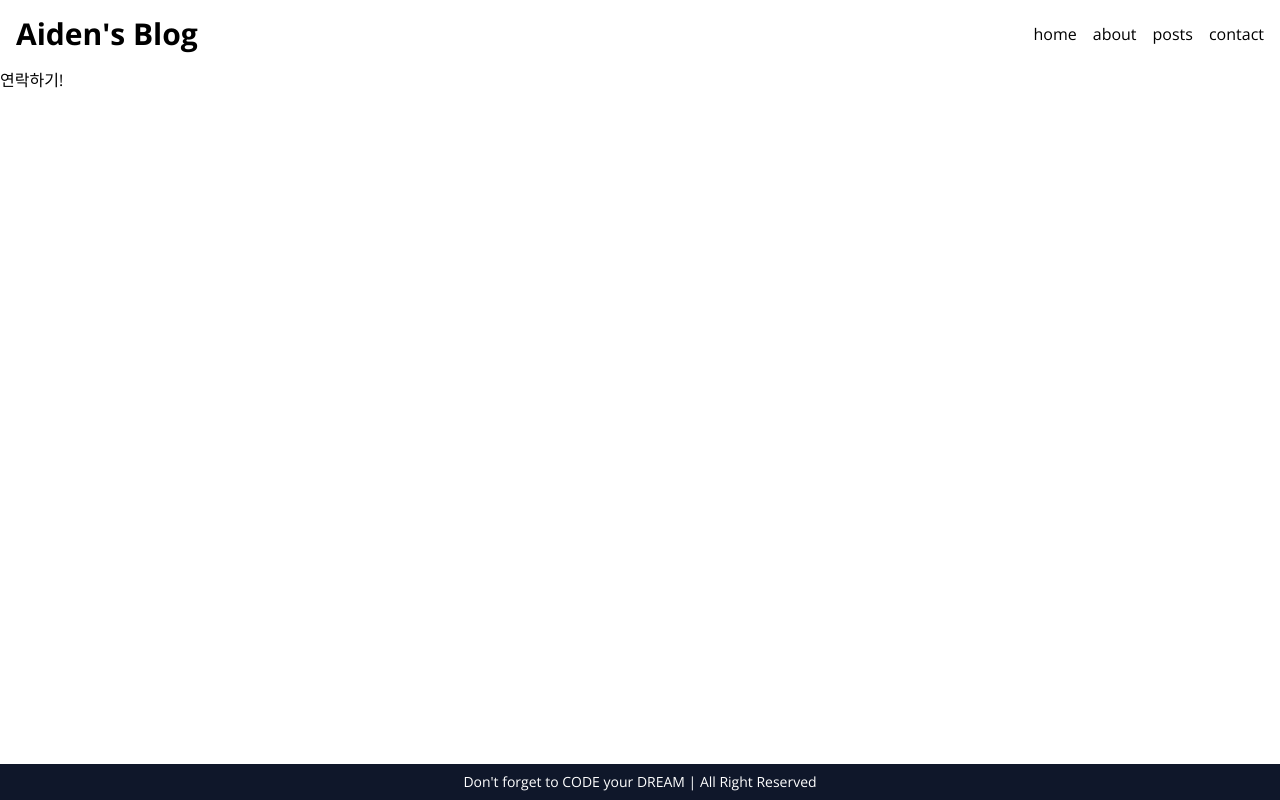
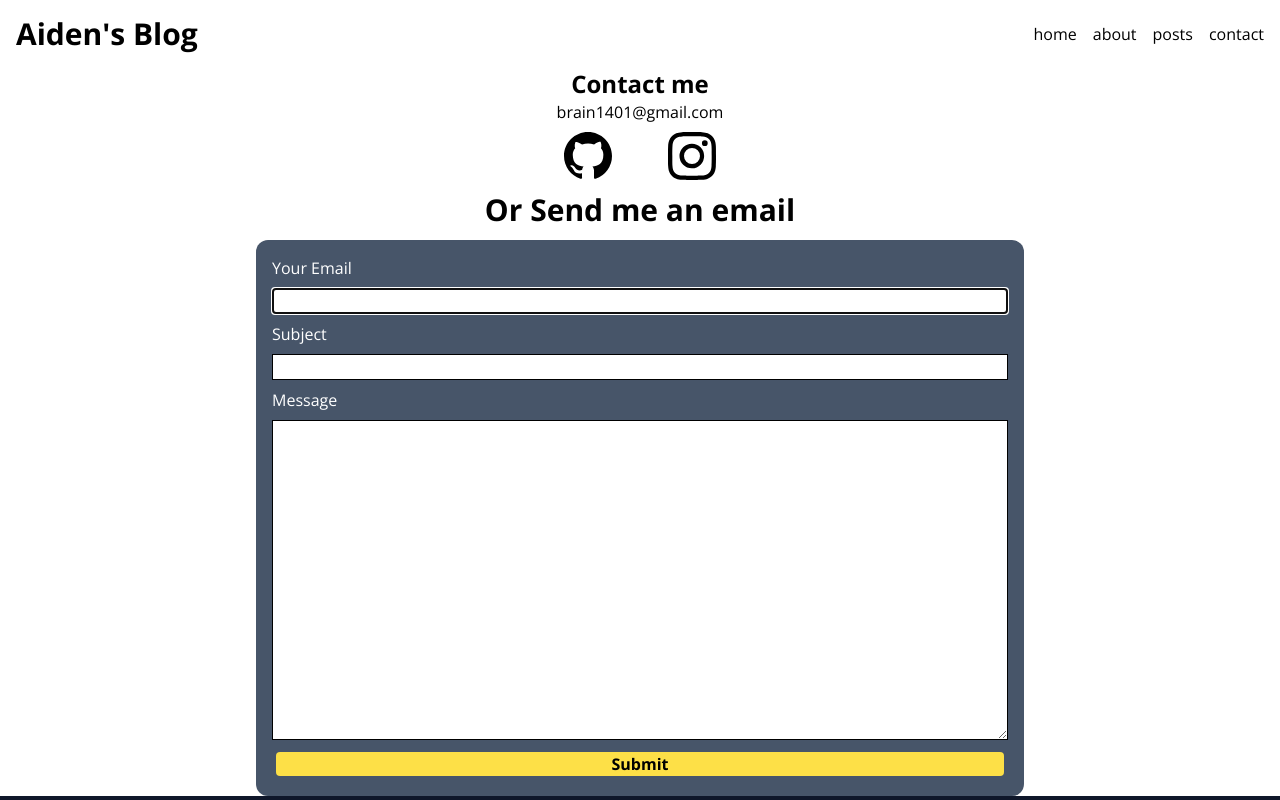
Before and after one commit to brain1401/test-my-blog-project, a Next.js app: page /contact in a window 1280 px wide. Built offline with nearby package versions, Linux system fonts and the light colour scheme.

Commit message:
Email 로직 구현

```diff
--- a/package.json
+++ b/package.json
@@ -10,6 +10,7 @@
   },
   "dependencies": {
     "@types/node": "20.2.5",
+    "@types/nodemailer": "^6.4.8",
     "@types/react": "18.2.7",
     "@types/react-dom": "18.2.4",
     "@types/react-syntax-highlighter": "^15.5.7",
@@ -17,6 +18,7 @@
     "eslint": "8.41.0",
     "eslint-config-next": "13.4.4",
     "next": "^13.4.4",
+    "nodemailer": "^6.9.3",
     "postcss": "8.4.24",
     "react": "18.2.0",
     "react-dom": "18.2.0",
@@ -27,7 +29,8 @@
     "remark-gfm": "^3.0.1",
     "sharp": "^0.32.1",
     "tailwindcss": "3.3.2",
-    "typescript": "5.0.4"
+    "typescript": "5.0.4",
+    "yup": "^1.2.0"
   },
   "devDependencies": {
     "@tailwindcss/typography": "^0.5.9",
--- /dev/null
+++ b/src/app/api/email/route.ts
@@ -0,0 +1,31 @@
+import { sendEmail } from "@/service/email";
+import * as yup from "yup";
+
+const bodySchema = yup.object().shape({
+  from: yup.string().email().required(),
+  subject: yup.string().required(),
+  message: yup.string().required(),
+});
+
+export async function POST(req: Request) {
+  if (!bodySchema.isValidSync(req.body)) {
+    return new Response(JSON.stringify({ message: "메일 전송에 실패함!" }), {
+      status: 400,
+    });
+  }
+  const { from, subject, message } = req.body;
+
+  return sendEmail(req.body)
+    .then(
+      () =>
+        new Response(JSON.stringify({ message: "메일을 성공적으로 보냈음" }), {
+          status: 200,
+        })
+    )
+    .catch((error) => {
+      console.error(error);
+      return new Response(JSON.stringify({ message: "메일 전송에 실패함!" }), {
+        status: 500,
+      });
+    });
+}
--- a/src/app/contact/page.tsx
+++ b/src/app/contact/page.tsx
@@ -1,5 +1,38 @@
+import EmailForm from "@/components/EmailForm";
+import { BsGithub, BsInstagram } from "react-icons/bs";
+
+const LINKS = [
+  { icon: <BsGithub />, url: "https://github.com/brain1401" },
+  { icon: <BsInstagram />, url: "https://www.instagram.com/h_t9euk/" },
+];
+
 export default function ContactPage() {
   return (
-    <p>연락하기!</p>
-  )
+    <article>
+      <section>
+        <h3 className="text-center text-2xl font-bold">Contact me</h3>
+        <p className="text-center">brain1401@gmail.com</p>
+        <ul className="my-2 flex justify-center gap-14">
+          {LINKS.map((item) => (
+            <a
+              key={item.url}
+              href={item.url}
+              target="_blank"
+              rel="noreferrer"
+              className="text-5xl hover:text-sky-400"
+            >
+              {item.icon}
+            </a>
+          ))}
+        </ul>
+      </section>
+
+      <h2 className="m-3 text-center text-3xl font-bold">
+        Or Send me an email
+      </h2>
+
+      {/* @ts-expect-error Async Server Component */}
+      <EmailForm />
+    </article>
+  );
 }
--- /dev/null
+++ b/src/components/Banner.tsx
@@ -0,0 +1,15 @@
+export type BannerData = {
+  message: string;
+  state: 'success' | 'error';
+}
+
+export default function Banner({banner: {message, state}}: {banner: BannerData}) {
+  const isSuccess = state === 'success';
+  const icon = isSuccess ? "✅" : "❌";
+
+  return (
+    <p className={`p-2 m-3 w-48 text-center mx-auto rounded-xl ${isSuccess ? 'bg-green-300' : 'bg-red-500'}`}>
+      {`${icon} ${message}`}
+    </p>
+  )
+}
--- /dev/null
+++ b/src/components/EmailForm.tsx
@@ -0,0 +1,112 @@
+"use client";
+import { useState, ChangeEvent, FormEvent } from "react";
+import Banner from "./Banner";
+import { BannerData } from "./Banner";
+import { sendContactEmail } from "@/service/sendEmail";
+
+const TITLE_STYLE = "text-white m-2";
+const INPUT_STYLE = `border border-black mx-2 `;
+
+type Data = {
+  from: "";
+  subject: "";
+  message: "";
+};
+
+export default async function EmailForm() {
+  const [banner, setBanner] = useState<BannerData | null>(null);
+
+  const [datas, setDatas] = useState<Data>({
+    from: "",
+    subject: "",
+    message: "",
+  });
+
+  const handleInputChange = (
+    event: ChangeEvent<HTMLInputElement | HTMLTextAreaElement>
+  ) => {
+    const { name, value } = event.target;
+
+    setDatas((prevState) => ({
+      ...prevState,
+      [name]: value,
+    }));
+  };
+
+  const onClick = () => {};
+
+  const onSubmit = (e: FormEvent) => {
+    e.preventDefault();
+    sendContactEmail(datas)
+      .then(() => {
+        setBanner({
+          message: "메일을 성공적으로 보냈습니다.",
+          state: "success",
+        });
+        setDatas({
+          from: "",
+          subject: "",
+          message: "",
+        });
+      })
+      .catch(() => {
+        setBanner({
+          message: "메일전송에 실패했습니다. 다시 시도해 주세요.",
+          state: "error",
+        });
+      })
+      .finally(() => {
+        setTimeout(() => {
+          setBanner(null);
+        }, 3000);
+      });
+  };
+
+  return (
+    <>
+      {banner && <Banner banner={banner} />}
+      <form
+        className=" mx-auto flex h-fit w-3/5 flex-col rounded-xl bg-slate-600 p-2"
+        onSubmit={onSubmit}
+      >
+        <label htmlFor="from" className={TITLE_STYLE}>
+          Your Email
+        </label>
+        <input
+          className={INPUT_STYLE}
+          name="from"
+          onChange={handleInputChange}
+          value={datas.from}
+          autoFocus
+          required
+        />
+        <label htmlFor="subject" className={TITLE_STYLE}>
+          Subject
+        </label>
+        <input
+          className={INPUT_STYLE}
+          name="subject"
+          onChange={handleInputChange}
+          value={datas.subject}
+          required
+        />
+        <label htmlFor="message" className={TITLE_STYLE}>
+          Message
+        </label>
+        <textarea
+          className={INPUT_STYLE + `h-80`}
+          name="message"
+          onChange={handleInputChange}
+          value={datas.message}
+          required
+        />
+        <button
+          className="m-3 rounded bg-yellow-300 font-bold"
+          onClick={onClick}
+        >
+          Submit
+        </button>
+      </form>
+    </>
+  );
+}
--- /dev/null
+++ b/src/service/email.ts
@@ -0,0 +1,33 @@
+import nodemailer from 'nodemailer';
+
+export type EmailData = {
+  from: string;
+  subject: string;
+  message: string;
+}
+const transporter = nodemailer.createTransport({
+  host: "smtp.gmail.com",
+  port: 465,
+  secure: true, // true for 465, false for other ports
+  auth: {
+    user: process.env.AUTH_USER, // generated ethereal user
+    pass: process.env.AUTH_PASS, // generated ethereal password
+  },
+});
+
+export async function sendEmail(data:EmailData)
+{
+  const mailData = {
+    to: process.env.AUTH_USER,
+    subject: `[BLOG] ${data.subject}`,
+    from: data.from,
+    html: `
+    <h1>${data.subject}</h1>
+    <div>${data.message}</div>
+    <br/>
+    <p>보낸사람 ${data.from}</p>
+    `
+  }
+
+  return transporter.sendMail(mailData);
+}
--- /dev/null
+++ b/src/service/sendEmail.ts
@@ -0,0 +1,17 @@
+import { EmailData } from "./email";
+
+export async function sendContactEmail(email: EmailData) {
+  const response = await fetch("/api/contact", {
+    method: "POST",
+    body: JSON.stringify(email),
+    headers: {
+      "Content-Type": "application/json",
+    },
+  });
+
+  const data = await response.json();
+  if (!response.ok) {
+    throw new Error(data.message || "메일 api 요청에 실패함");
+  }
+  return data;
+}
```
Also changed, not shown: 1 other file (tests, documents, lock files or other folders).
